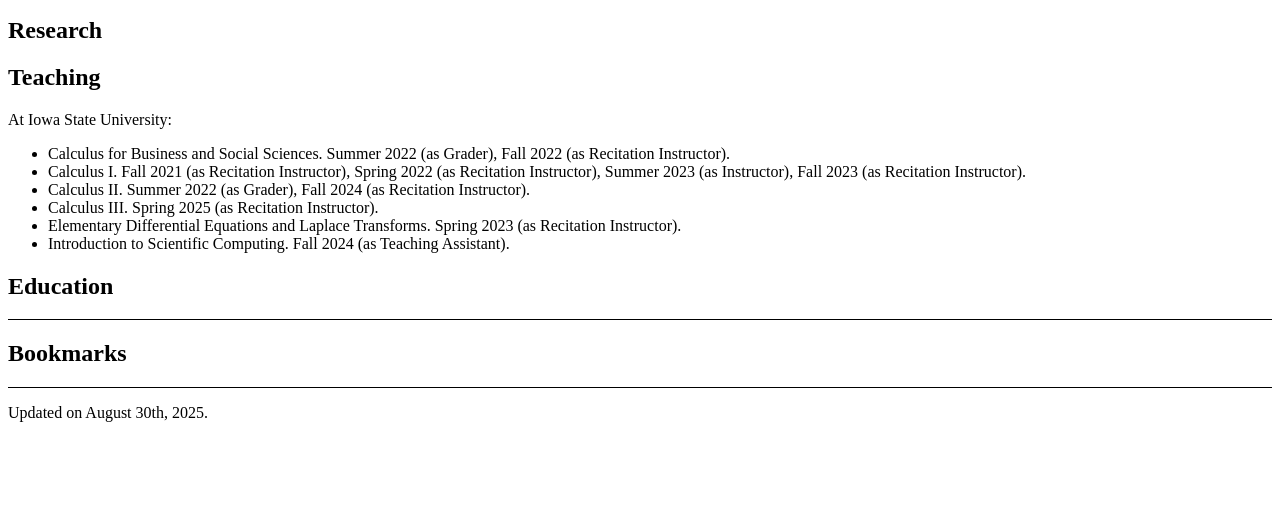
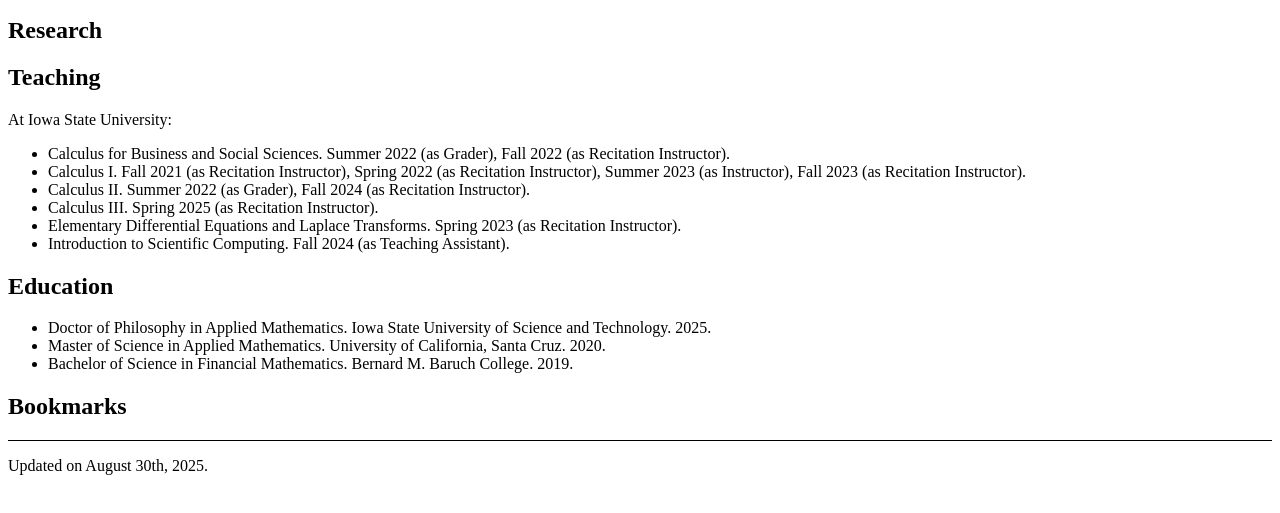
Before and after one commit to yhu1729/yhu1729.github.io, a plain HTML site: page index.html in a window 1280 px wide. Shown: the part 119-632 px from the top of the page. Drawn offline with Linux system fonts and the light colour scheme.

Commit message:
improve "Education"

```diff
--- a/index.html
+++ b/index.html
@@ -45,7 +45,11 @@ hr {
         Fall 2024 (as Teaching Assistant).</li>
     </ul>
     <h2>Education</h2>
-    <hr />
+    <ul>
+      <li>Doctor of Philosophy in Applied Mathematics. Iowa State University of Science and Technology. 2025.</li>
+      <li>Master of Science in Applied Mathematics. University of California, Santa Cruz. 2020.</li>
+      <li>Bachelor of Science in Financial Mathematics. Bernard M. Baruch College. 2019.</li>
+    </ul>
     <h2>Bookmarks</h2>
     <hr />
     <div><p>Updated on August 30th, 2025.</p></div>
```
